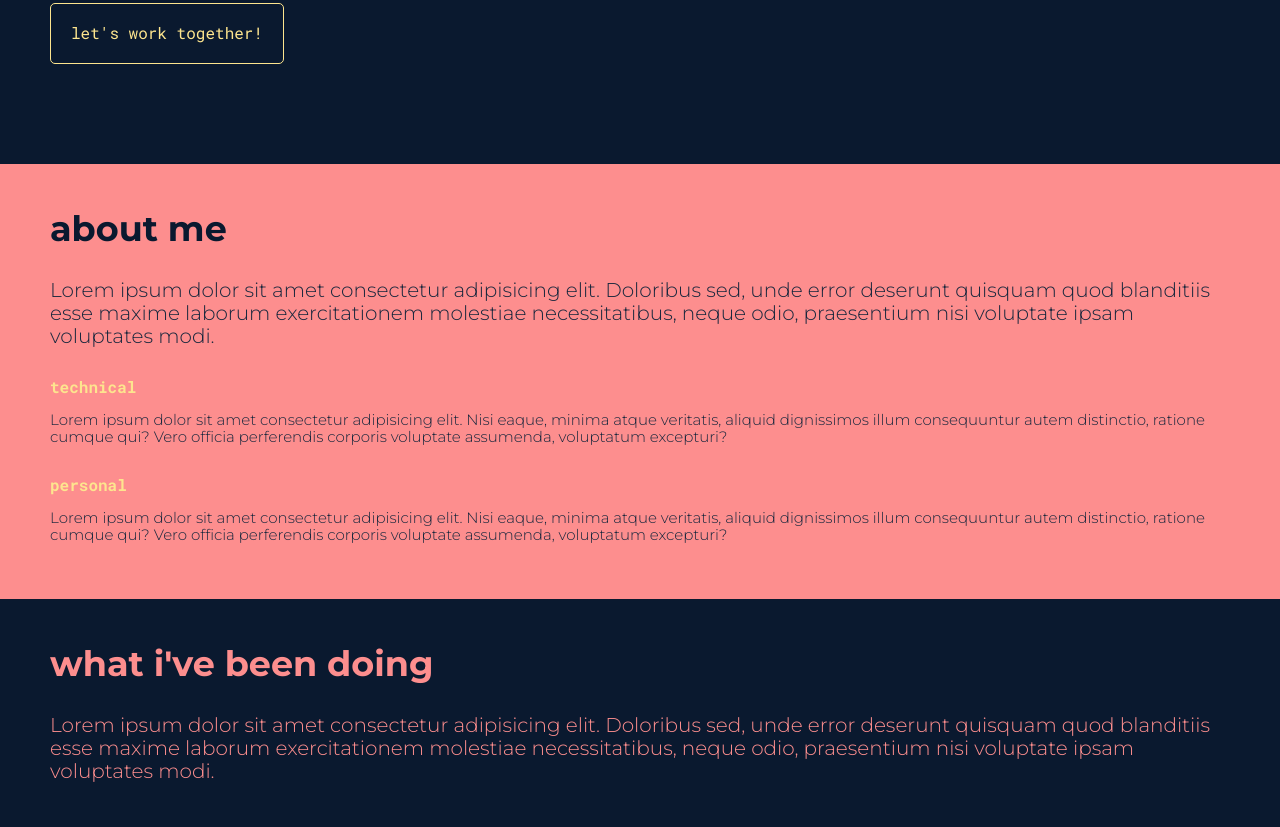
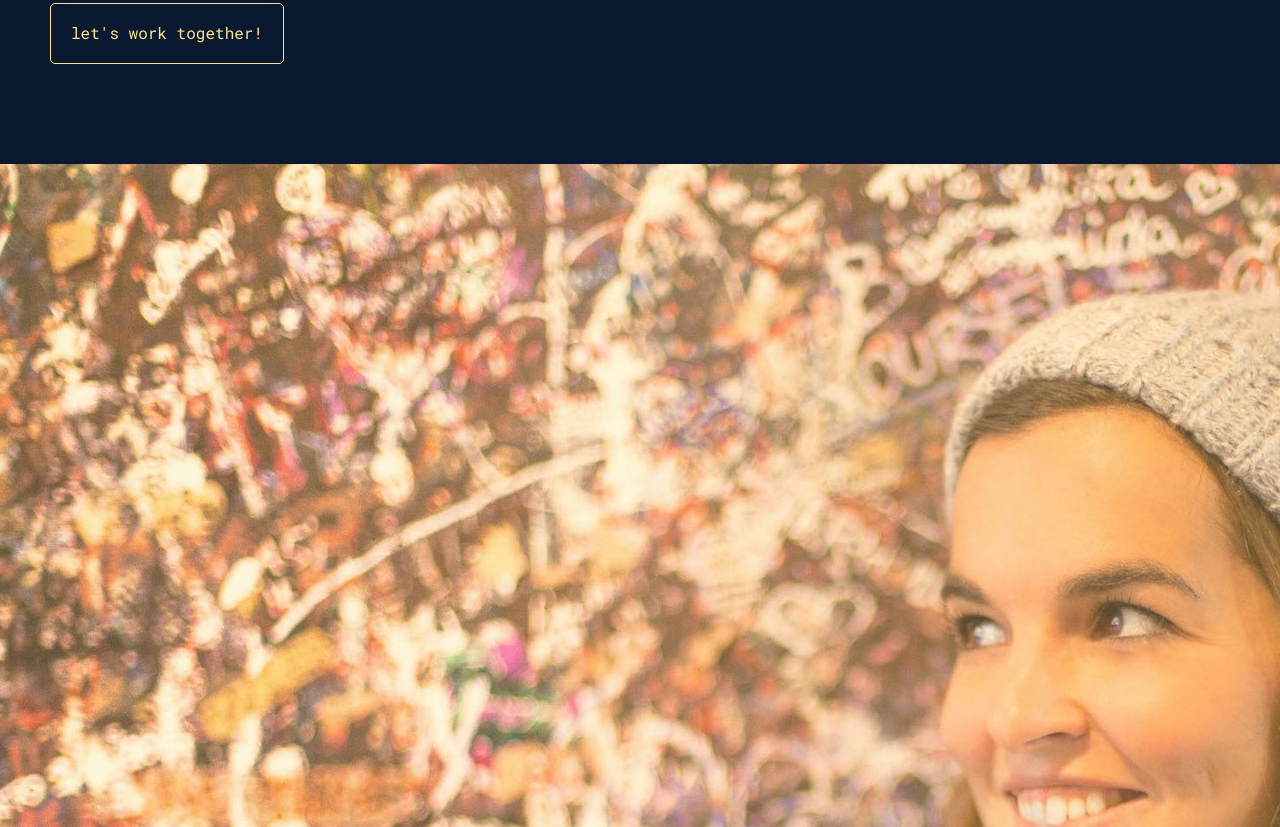
Before and after one commit to veramferreira/portfolio-project, a plain HTML site: page index.html in a window 1280 px wide. Shown: the part 1713-2540 px from the top of the page. Drawn offline with Linux system fonts and the light colour scheme; files whose address does not match are found by name.

Commit message:
update portfolio

```diff
--- a/css/style.css
+++ b/css/style.css
@@ -73,6 +73,8 @@ li a {
   text-transform: lowercase;
 }
 
+
+
 /* FIRST SECTION - INTRO*/
 
 .intro {
@@ -128,12 +130,31 @@ h1 {
   background-color: #18273d;
 }
 
+/* PICTURE SECTION*/
+
+.profile-image {
+  background-color:#fde58e ;
+  position: sticky;
+  top: 0;
+  margin: 0 -500%;
+  padding: 0px 500%
+  }
+
+  .profile-image img {
+
+    opacity: 0.7;
+    top: 0;
+  margin: 0px -10%;
+  padding: 0px -10%;
+  object-fit: cover;
+
+  }
+
 /* SECOND SECTION - ABOUT */
 
 .about {
   margin-top: 200px;
   background-color: #fd8e8e;
-
   position: sticky;
   top: 0;
   margin: 0 -500%;
--- a/index.html
+++ b/index.html
@@ -45,7 +45,11 @@
         </p>
         <button><a href="#">Let's work together!</a></button>
       </section>
+      <section class="profile-image">
+        <img src="images/vera-1.jpg" alt="picture of vera">
+      </section>
       <section class="about" id="about">
+
         <h2>about me</h2>
         <p>
           Lorem ipsum dolor sit amet consectetur adipisicing elit. Doloribus
```
Also changed, not shown: images/vera-1.jpg (added).
